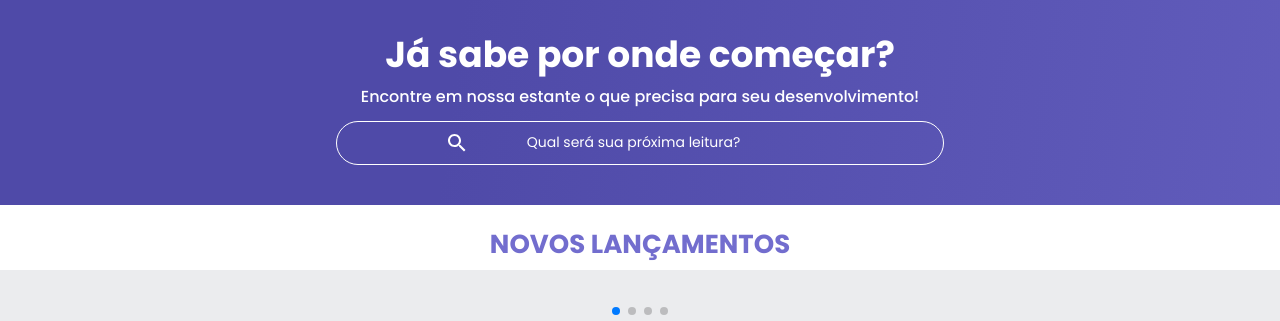
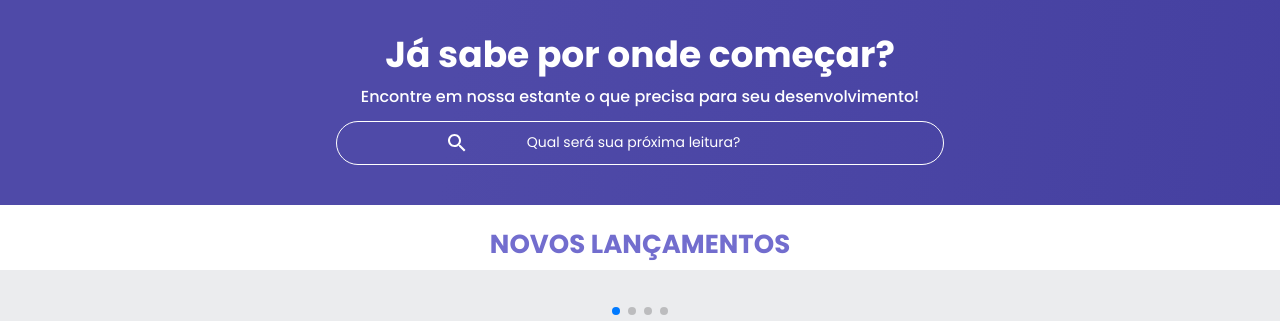
Before and after one commit to Davipagli/hvkvhkj8u, a plain HTML site: page index.html in a window 1280 px wide. Shown: the part 83-404 px from the top of the page. Drawn offline with nearby package versions, Linux system fonts and the light colour scheme.

Commit message:
Update styles.css

```diff
--- a/styles.css
+++ b/styles.css
@@ -10,7 +10,7 @@
     --cor-de-fundo: #EBECEE;
     --branco: #FFFFFF;
     --laranja: #726DCE;
-    --azul-degrade: linear-gradient(97.54deg, #4f4AA8 35.49%, #726DCE 165.37%);
+    --azul-degrade: linear-gradient(97.54deg, #4f4AA8 35.49%, #3b3699 165.37%);
     --fonte-principal: "Poppins";
     --azul: #726DCE;
     --fonte-secundario: "Josefin Sans";
```
